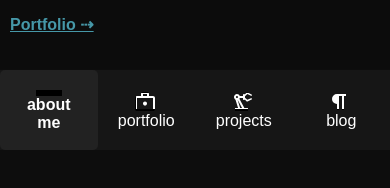
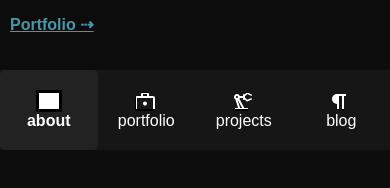
Before and after one commit to benholland1024/benh.cloud, a Vue app: page / in a window 390 px wide. Shown: the part 694-882 px from the top of the page. Built offline with nearby package versions, Linux system fonts and the light colour scheme; grey boxes are pictures that could not be loaded.

Commit message:
Updating about me link to work on mobile

```diff
--- a/src/App.vue
+++ b/src/App.vue
@@ -21,7 +21,7 @@
     </div>
 
     <div id="mobile-navbar">
-      <router-link class="nav-link" to="/"><div class="img" id="about-me-link"></div>about me</router-link>
+      <router-link class="nav-link" to="/"><div class="img" id="about-me-link"></div>about</router-link>
       <router-link class="nav-link" to="/portfolio"><div class="img" id="portfolio-link"></div>portfolio</router-link>
       <router-link class="nav-link" to="/projects"><div class="img" id="projects-link"></div>projects</router-link>
       <router-link class="nav-link" to="/blog"><div class="img" id="blog-link"></div>blog</router-link>
```
